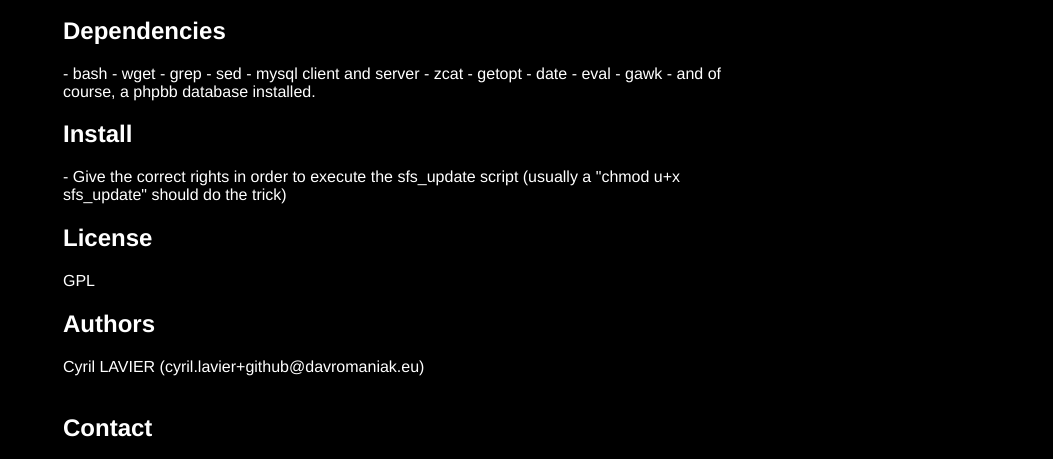
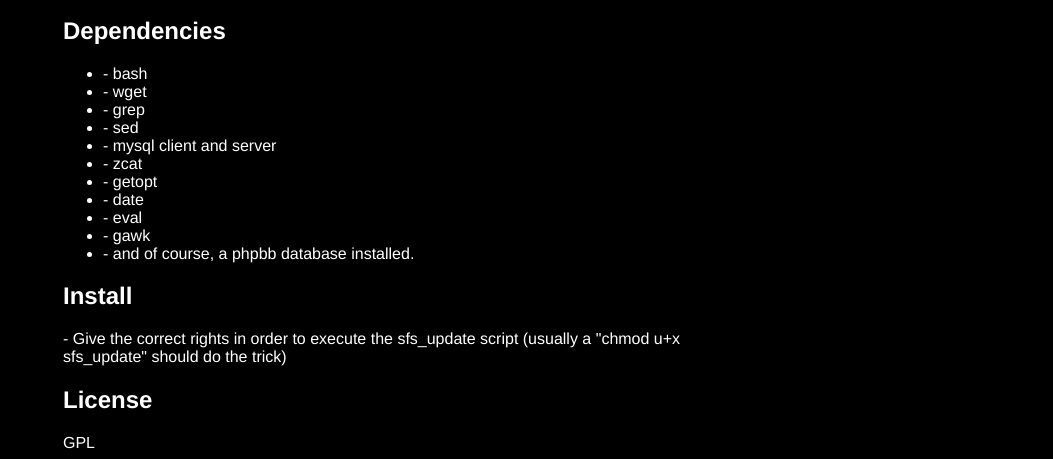
Before and after one commit to davromaniak/SFSUpdate, a plain HTML site: page index.html in a window 1280 px wide. Shown: the part 324-783 px from the top of the page, without its empty margins (227-1280 px from the left). Drawn offline with Linux system fonts and the light colour scheme.

Commit message:
fix index page

```diff
--- a/index.html
+++ b/index.html
@@ -51,28 +51,28 @@
 
     <p>This script downloads files from http://www.stopforumspam.com, does some treatment, inserts it in the database, remove the duplicate entries, and that's all
 </p><h2>Dependencies</h2>
-<p>- bash
-- wget
-- grep
-- sed
-- mysql client and server
-- zcat
-- getopt
-- date
-- eval
-- gawk
-- and of course, a phpbb database installed.</p>
+<p><ul>
+<li>- bash</li>
+<li>- wget</li>
+<li>- grep</li>
+<li>- sed</li>
+<li>- mysql client and server</li>
+<li>- zcat</li>
+<li>- getopt</li>
+<li>- date</li>
+<li>- eval</li>
+<li>- gawk</li>
+<li>- and of course, a phpbb database installed.</li>
+</ul>
+</p>
 <h2>Install</h2>
 <p>- Give the correct rights in order to execute the sfs_update script (usually a "chmod u+x sfs_update" should do the trick)</p>
 <h2>License</h2>
 <p>GPL</p>
 <h2>Authors</h2>
-<p>Cyril LAVIER (cyril.lavier+github@davromaniak.eu)
-<br/>
-<br/>      </p>
+<p>Cyril LAVIER (cyril.lavier+github@davromaniak.eu)</p>
 <h2>Contact</h2>
-<p>Cyril LAVIER (cyril.lavier+github@davromaniak.eu)
-<br/>      </p>
+<p>Cyril LAVIER (cyril.lavier+github@davromaniak.eu)</p>
 
 
     <h2>Download</h2>
```
